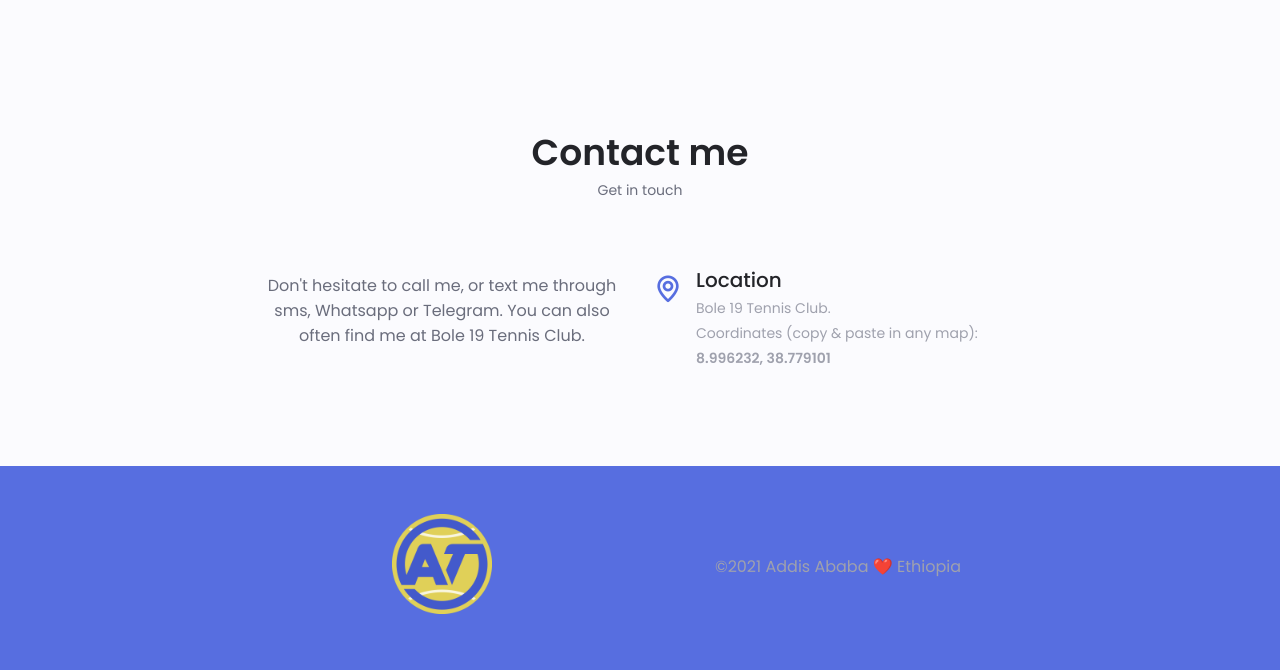
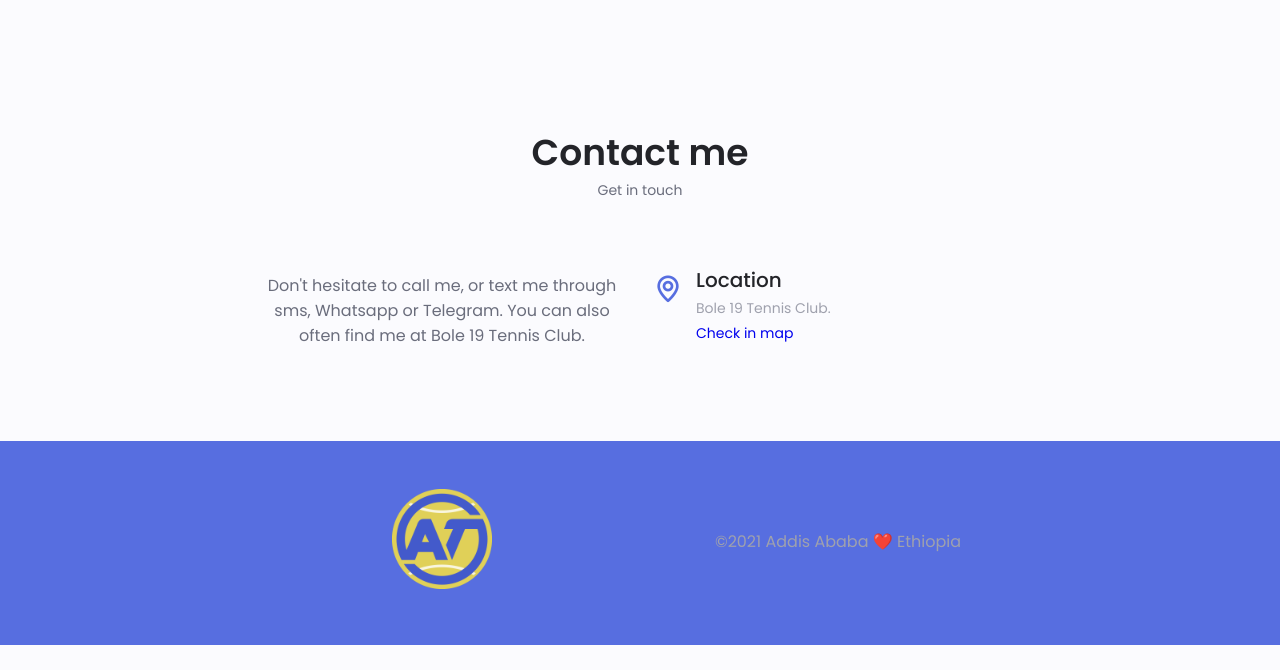
Before and after one commit to whs465/abel, a plain HTML site: page index.html in a window 1280 px wide. Shown: the part 2515-3185 px from the top of the page. After the commit the page ends 3160 px from the top, so only its background shows below. Drawn offline with nearby package versions, Linux system fonts and the light colour scheme.

Commit message:
first commit

```diff
--- a/index.html
+++ b/index.html
@@ -633,14 +633,14 @@
 
           <div>
             <div class="contact__information">
-              <a href="geo:8.996232, 38.779101" target="_blank" class="">
+              <a href="geo:8.99603, 38.77901" target="_blank" class="">
                 <i class="uil uil-map-marker contact__icon"></i>
               </a>
               <div>
                 <h3 class="contact__title">Location</h3>
                 <span class="contact__subtitle"
-                  >Bole 19 Tennis Club.<br />Coordinates (copy & paste in any
-                  map): <br /><strong>8.996232, 38.779101</strong></span
+                  >Bole 19 Tennis Club.<br />
+                  <a href="geo:8.99603, 38.77901">Check in map</a></span
                 >
               </div>
             </div>
```
